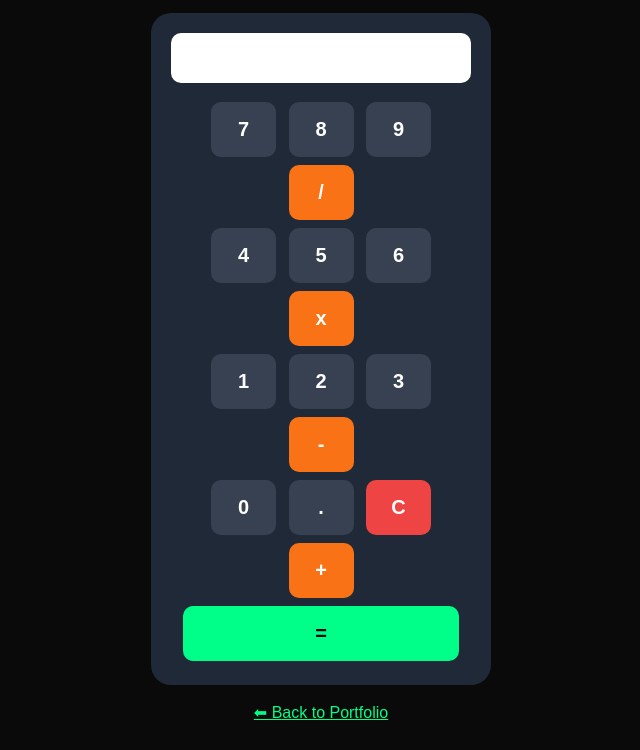
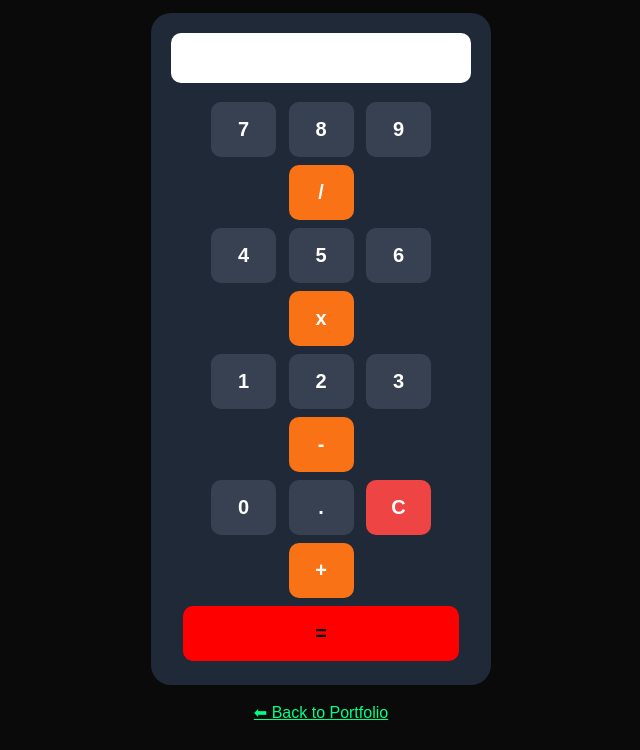
Before and after one commit to alobaabdulmalik24-collab/my-portfolio, a plain HTML site: page calculator.html in a window 1280 px wide. Shown: the part 148-898 px from the top of the page, without its empty margins (319-959 px from the left). Drawn offline with Linux system fonts and the light colour scheme.

Commit message:
Update calculator.html

```diff
--- a/calculator.html
+++ b/calculator.html
@@ -10,7 +10,7 @@ h1{color:#00ff88}
 #display{width:100%;height:50px;font-size:28px;text-align:right;background:white;color:black;border:none;border-radius:10px;padding:5px;margin-bottom:15px}
 button{width:65px;height:55px;font-size:20px;margin:4px;border:none;border-radius:10px;background:#374151;color:white;font-weight:bold}
 button.orange{background:#f97316}
-button.green{background:#00ff88;color:black}
+button.green{background:#ff0000;color:black}
 button.red{background:#ef4444}
 </style>
 </head>
```
